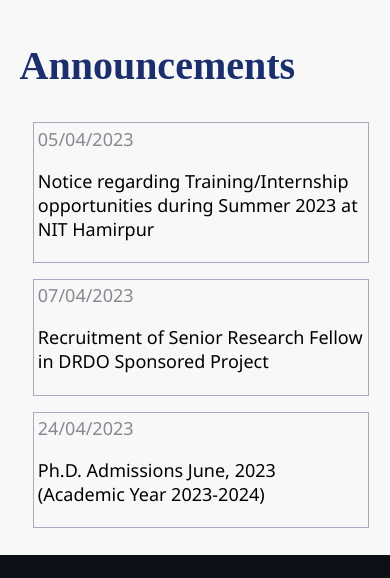
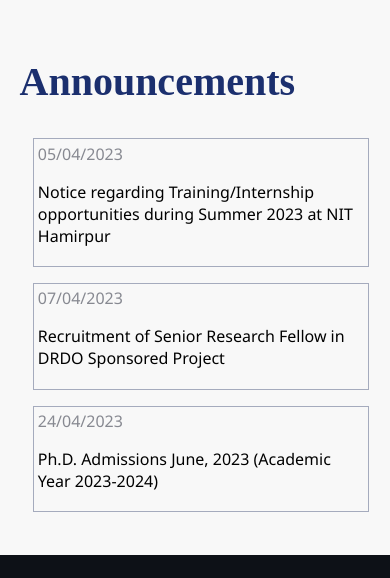
Before and after one commit to Akshaygarg034/nith-cse-website, a Next.js app: page / in a window 390 px wide. Shown: the part 3800-4378 px from the top of the page. Built offline with nearby package versions, Linux system fonts and the light colour scheme; no server answers; a web font is replaced by a local one.

Commit message:
minor bug fixes

```diff
--- a/components/Navbar.js
+++ b/components/Navbar.js
@@ -38,7 +38,7 @@ const Navbar = () => {
   return (
 
     <div className={styles.Navbar}>
-      <img src="https://thumbsnap.com/i/CZmvhUcX.png" alt="logo" className={styles.logo} />
+      <img onClick={()=>{location.push('/')}} src="https://thumbsnap.com/i/CZmvhUcX.png" alt="logo" className={styles.logo} />
       <div className={`${styles.navItems} ${isOpen && styles.open}`}>
         <Login_></Login_>
         <Link className={`${styles.navLinks} ${location.pathname === '/' ? styles.active : ''}`} href="/" id="home">Home</Link>
--- a/styles/globals.css
+++ b/styles/globals.css
@@ -572,3 +572,9 @@ input {
     font-size: 2.5em;
   }
 }
+
+@media screen and (max-width: 430px) {
+  .announcement{
+    font-size: 16px;
+  }
+}
```
